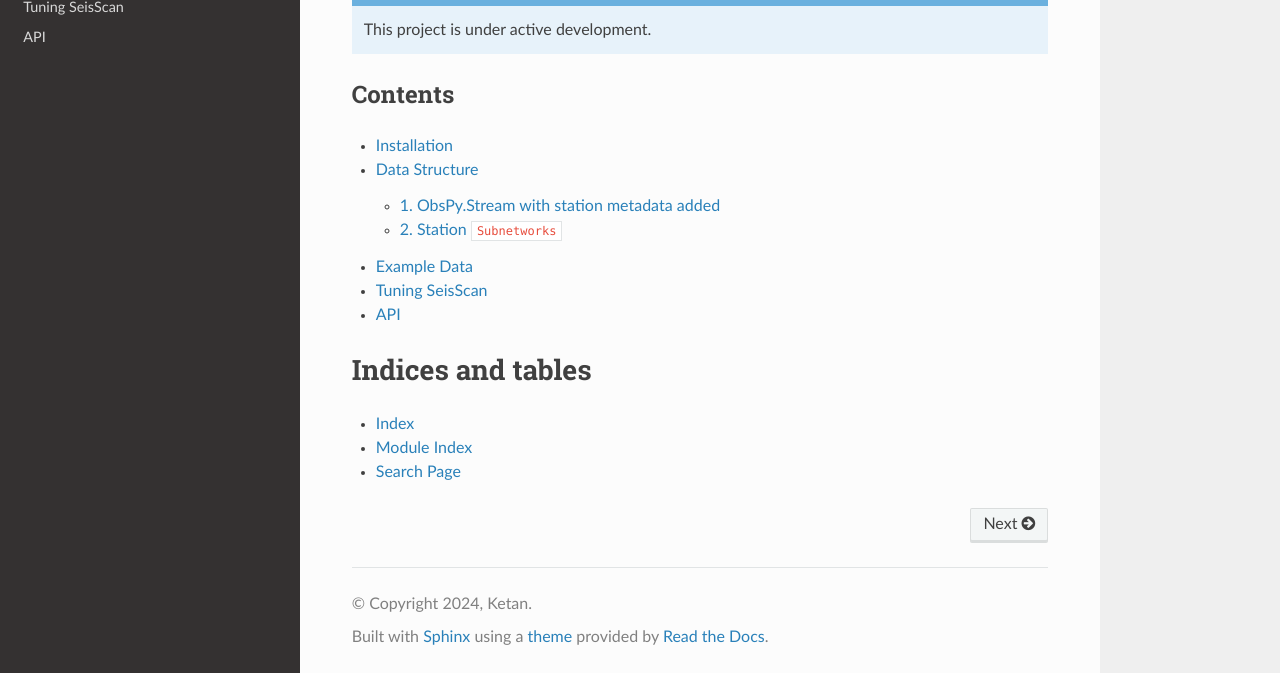
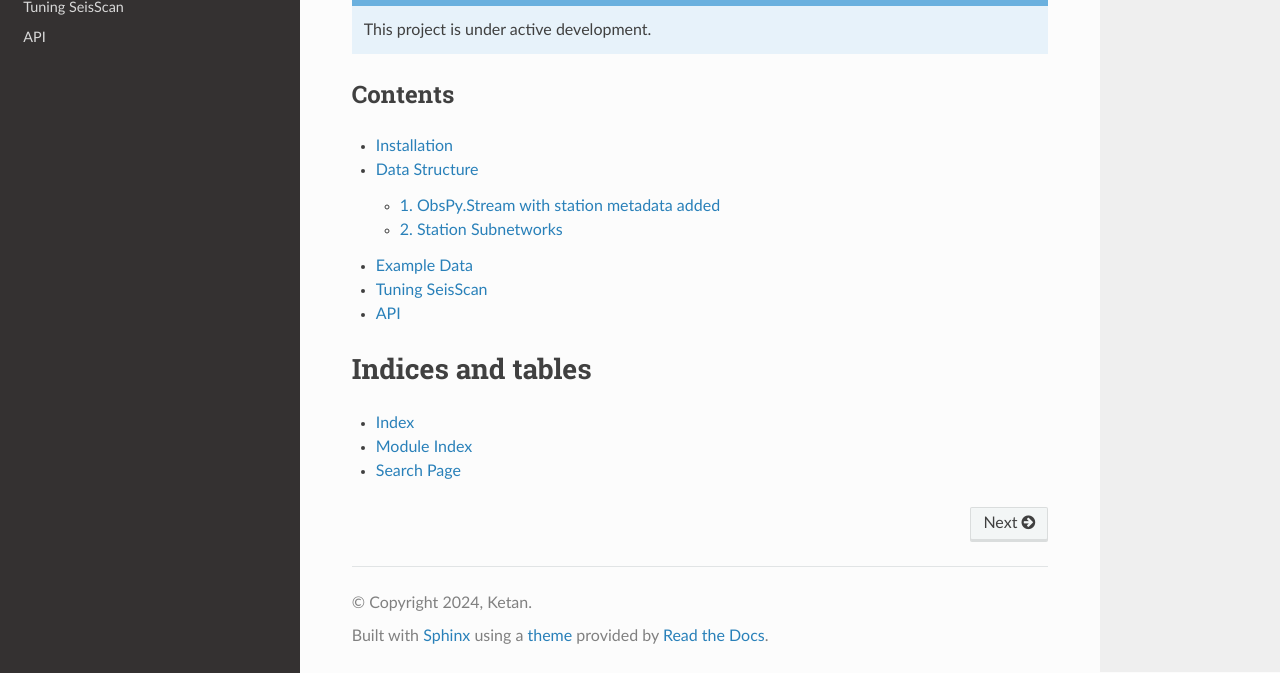
Before and after one commit to ketansingharoy/rtd-tutorial, a Sphinx documentation site: the page built from docs/source/index.rst, in a window 1280 px wide and 900 px high, scrolled down 697 px, cut to the strip 227-900 px from the top of the window. Built offline with Sphinx 7.4.7 and the Read the Docs theme 2.0.0, drawn with Linux system fonts in a browser that asks for light colours; pages that are not in the unit, such as notebooks, are missing from menus.

```diff
--- a/docs/source/Data Structure.rst
+++ b/docs/source/Data Structure.rst
@@ -45,7 +45,7 @@ Station coordinates can be attached to each ``Obspy.Trace`` as shown below.
 
 
 
-2. Station ``Subnetworks``
+2. Station Subnetworks
 --------------------------
 A ``Subnetwork`` is a station cluster where the central station is defined as the reference station, whereas the remaining stations are called secondary stations. It is represented by a ``dictionary`` with two keys, ``"reference"`` and ``"secondaries"``. The value of ``"reference"`` is the central station code and the value of ``"secondaries"`` is a ``list`` of secondary station codes. An example is given below.
 
```
